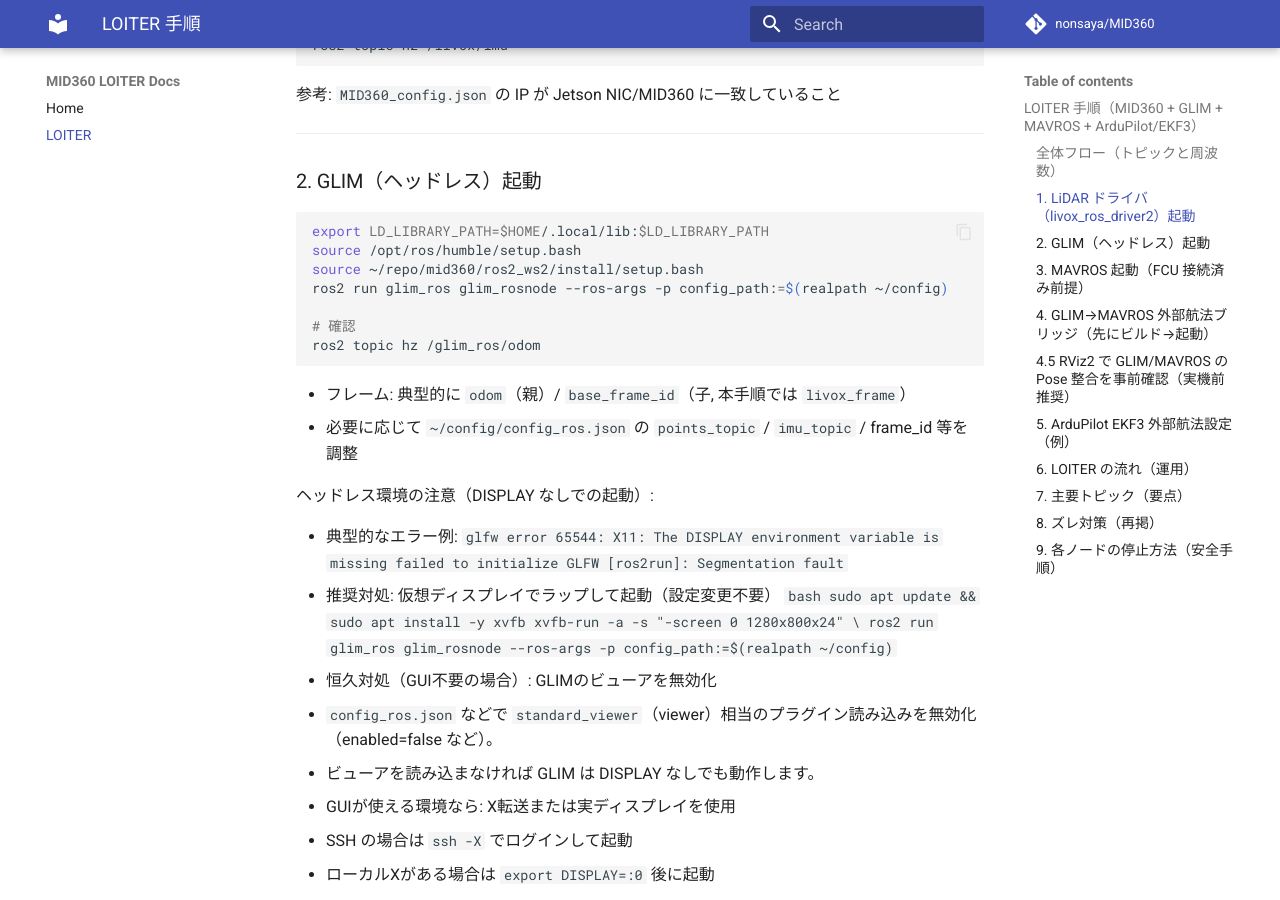
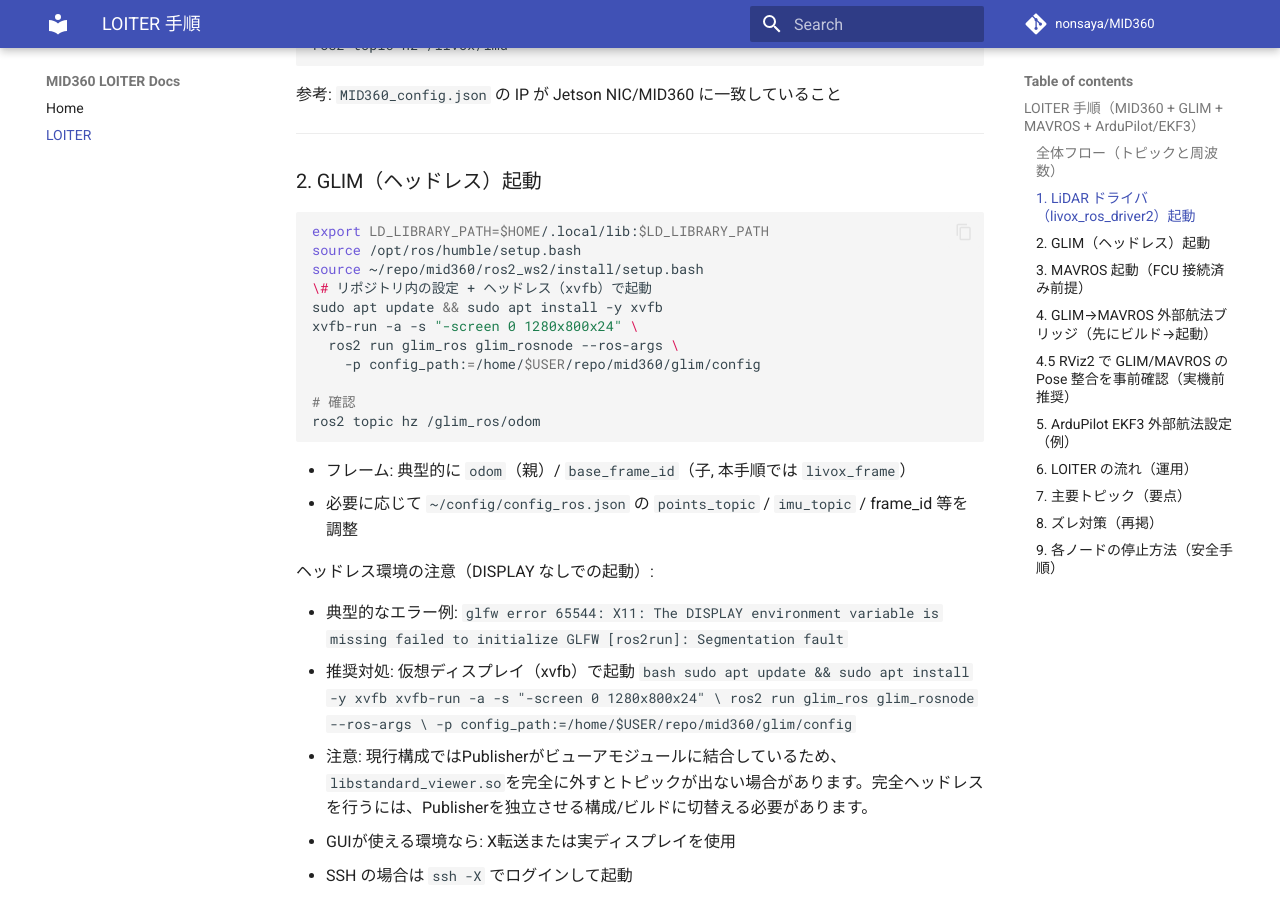
Before and after one commit to nonsaya/MID360, an MkDocs documentation site: the page built from docs/LOITER.md, in a window 1280 px wide and 900 px high, scrolled down 1042 px. Built offline with MkDocs 1.6.1 and Material for MkDocs 9.7.7, drawn with Linux system fonts in a browser that asks for light colours; comment, search, counter and statistics services are not loaded.

Commit message:
docs: add xvfb-run startup with repo config; clarify viewer coupling note

````diff
--- a/LOITER.md
+++ b/LOITER.md
@@ -52,7 +52,11 @@ ros2 topic hz /livox/imu
 export LD_LIBRARY_PATH=$HOME/.local/lib:$LD_LIBRARY_PATH
 source /opt/ros/humble/setup.bash
 source ~/repo/mid360/ros2_ws2/install/setup.bash
-ros2 run glim_ros glim_rosnode --ros-args -p config_path:=$(realpath ~/config)
+\# リポジトリ内の設定 + ヘッドレス（xvfb）で起動
+sudo apt update && sudo apt install -y xvfb
+xvfb-run -a -s "-screen 0 1280x800x24" \
+  ros2 run glim_ros glim_rosnode --ros-args \
+    -p config_path:=/home/$USER/repo/mid360/glim/config
 
 # 確認
 ros2 topic hz /glim_ros/odom
@@ -69,15 +73,14 @@ ros2 topic hz /glim_ros/odom
   failed to initialize GLFW
   [ros2run]: Segmentation fault
   ```
-- 推奨対処: 仮想ディスプレイでラップして起動（設定変更不要）
+- 推奨対処: 仮想ディスプレイ（xvfb）で起動
   ```bash
   sudo apt update && sudo apt install -y xvfb
   xvfb-run -a -s "-screen 0 1280x800x24" \
-    ros2 run glim_ros glim_rosnode --ros-args -p config_path:=$(realpath ~/config)
+    ros2 run glim_ros glim_rosnode --ros-args \
+      -p config_path:=/home/$USER/repo/mid360/glim/config
   ```
-- 恒久対処（GUI不要の場合）: GLIMのビューアを無効化
-  - `config_ros.json` などで `standard_viewer`（viewer）相当のプラグイン読み込みを無効化（enabled=false など）。
-  - ビューアを読み込まなければ GLIM は DISPLAY なしでも動作します。
+- 注意: 現行構成ではPublisherがビューアモジュールに結合しているため、`libstandard_viewer.so`を完全に外すとトピックが出ない場合があります。完全ヘッドレスを行うには、Publisherを独立させる構成/ビルドに切替える必要があります。
 - GUIが使える環境なら: X転送または実ディスプレイを使用
   - SSH の場合は `ssh -X` でログインして起動
   - ローカルXがある場合は `export DISPLAY=:0` 後に起動
````
